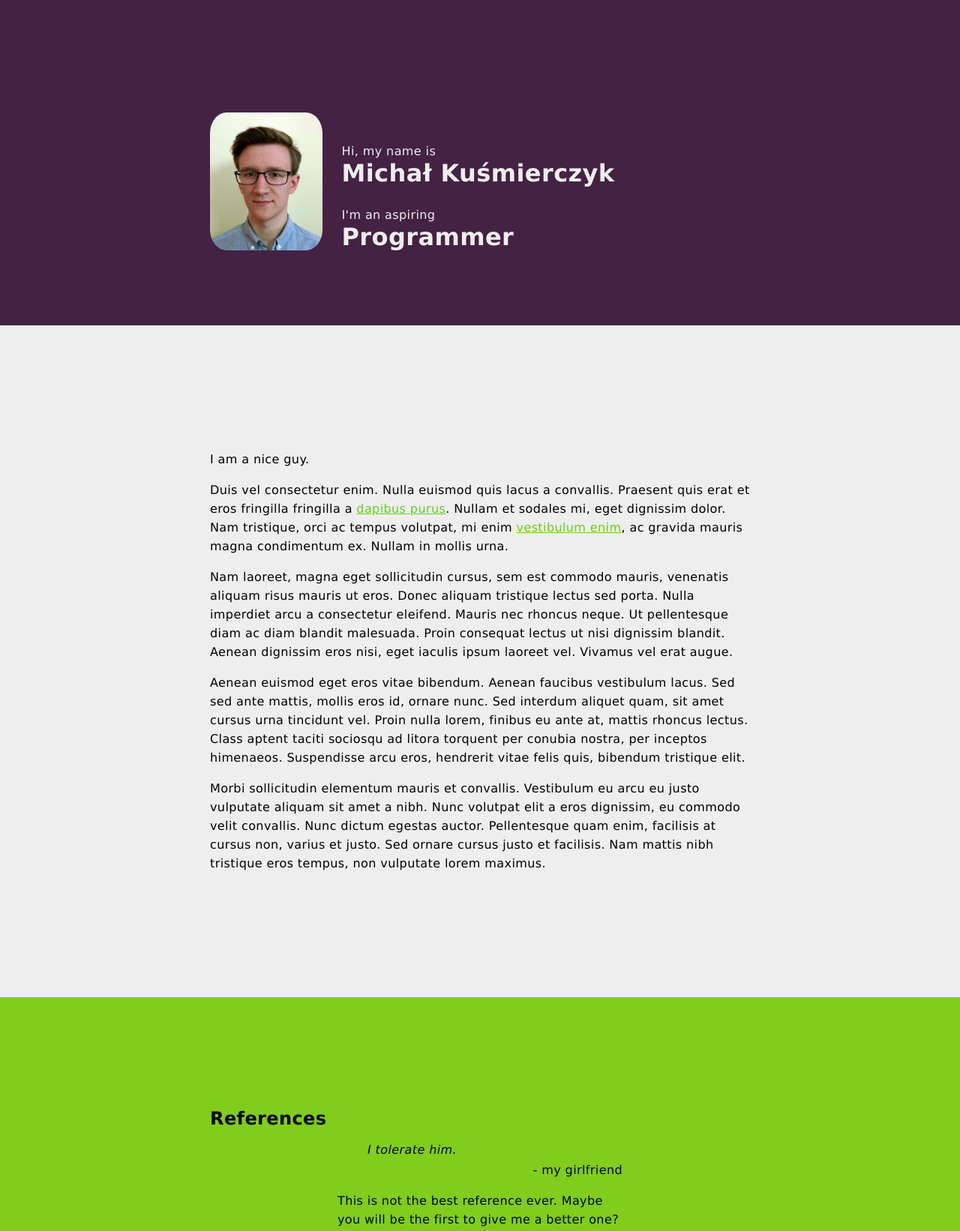
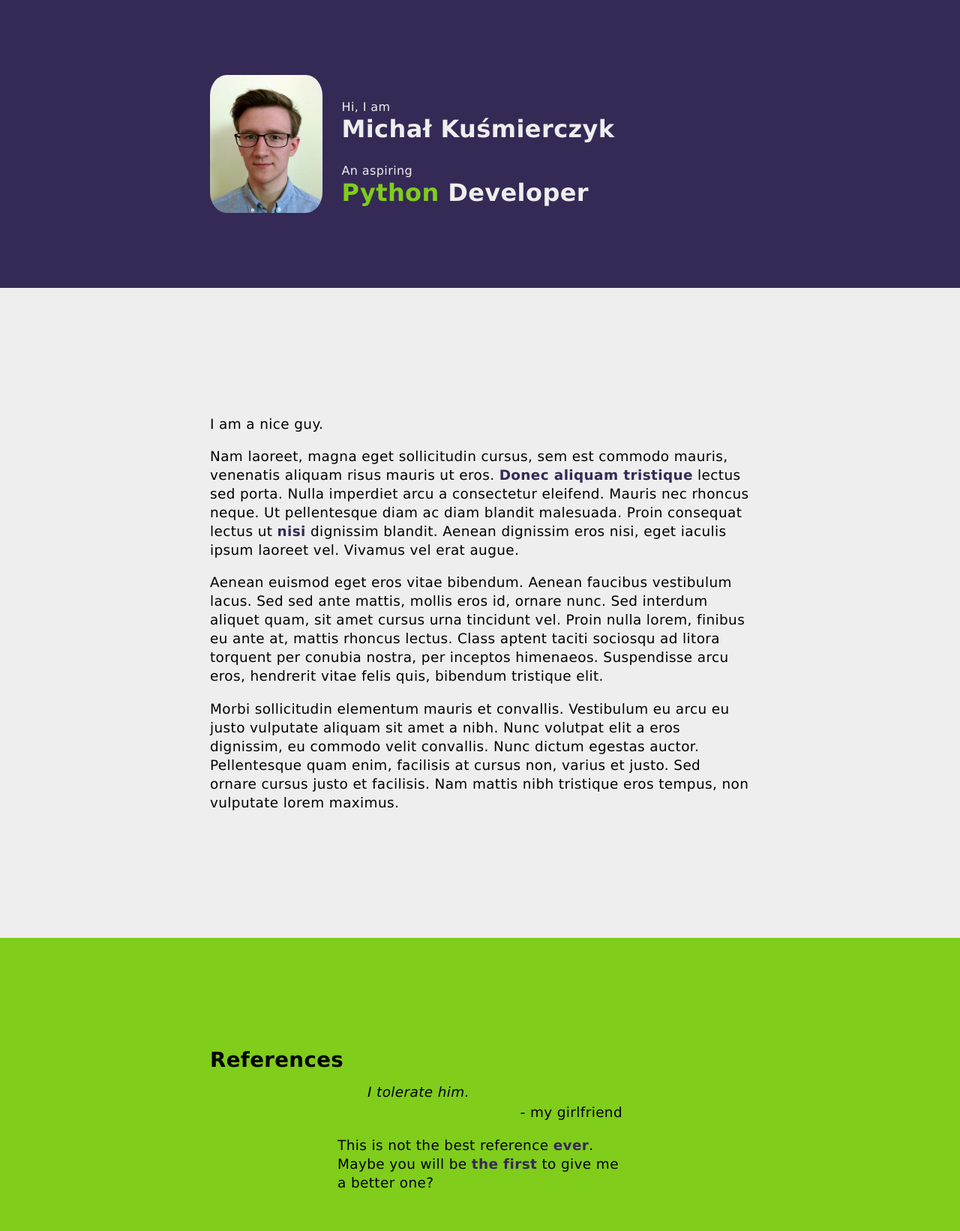
Before and after one commit to mkusm/kusm-name, a plain HTML site: page index.html in a window 1280 px wide. Shown: the top 1642 px of the page at 75% size. Drawn offline with Linux system fonts and the light colour scheme.

Commit message:
cleaned up code improved colors

```diff
--- a/css/main.css
+++ b/css/main.css
@@ -7,7 +7,7 @@ body {
   line-height: 25px;
   font-family: Verdana, sans-serif;
   margin: 0;
-  background-color: #EEE
+  background-color: #333
 }
 
 h1 {
@@ -19,6 +19,10 @@ h1 {
 h2 {
   margin: 0;
   padding: 0;
+}
+
+strong {
+  color: #352A56;
 }
 
 q {
@@ -51,6 +55,11 @@ a:active {
 .content {
   margin-left: auto;
   margin-right: auto;
+  font-size: 1.15em;
+}
+
+.content-head {
+  font-size: 1em;
 }
 
 .row {
@@ -59,22 +68,33 @@ a:active {
 }
 
 .row-head {
+  padding-top: 100px;
   padding-bottom: 100px;
   line-height: 0px;
 }
 
 .purple {
-  background-color: #424;
+  background-color: #352A56;
   color: #EEE;
 }
 
 .green {
   background-color: #80CD1B;
+  color: black;
+}
+
+.light {
+  background-color: #EEE;
+  color: black;
 }
 
 .dark {
   background-color: #333;
   color: #EEE;
+}
+
+.python {
+  color: #80CD1B;
 }
 
 .author {
@@ -84,17 +104,17 @@ a:active {
   margin-bottom: 10px;
 }
 
-#head-text {
+.head-text {
     line-height: 25px;
 }
 
-#references {
+.references {
   max-width: 380px;
   margin-left: auto;
   margin-right: auto;
 }
 
-#why {
+.why {
   margin-top: 50px;
   display: block;
   text-align: right;
@@ -104,11 +124,11 @@ a:active {
   text-decoration: none;
 }
 
-#why:hover {
+.why:hover {
   color: #EEE;
 }
 
-#me {
+.me {
   max-width: 150px;
   border-radius: 15%;
 }
@@ -122,14 +142,11 @@ a:active {
     max-width: 720px;
   }
 
-  #me {
-    margin-right: 20px;
-  }
-
-  #head-text {
+  .head-text {
     display: inline-block;
     vertical-align: top;
-    margin-top: 39px;
+    margin-top: 30px;
+    margin-left: 20px;
   }
 }
 
@@ -145,19 +162,17 @@ a:active {
     padding-bottom: 70px;
   }
 
+  .content {
+    margin-left: 4%;
+    margin-right: 4%;
+  }
+
   .content-head {
     padding: 0;
     margin: 0;
   }
 
-  .content {
-    margin-left: 4%;
-    margin-right: 4%;
-  }
-
-  #me {
-    max-width: 150px;
-    border-radius: 15%;
-    margin-bottom: 20px;
+  .head-text {
+    margin-top: 25px;
   }
 }
--- a/index.html
+++ b/index.html
@@ -10,28 +10,28 @@
 <!-- Header, photo and name -->
 <div class="row row-head purple">
   <div class="content content-head">
-    <img id="me" alt="Michał Kuśmierczyk" src="images/me_smaller.jpg">
-    <div id="head-text">
-      Hi, my name is
+    <img class="me" alt="Michał Kuśmierczyk" src="images/me_smaller.jpg">
+    <div class="head-text">
+      Hi, I am
       <h1>Michał Kuśmierczyk</h1>
       <br>
-      I'm an aspiring
-      <h1>Programmer</h1>
+      An aspiring
+      <h1><span class="python">Python</span> Developer</h1>
     </div>
   </div>
 </div>
 
 <!-- About me -->
-<div class="row">
+<div class="row light">
   <div class="content">
     <p>
       I am a nice guy.
     </p>
     <p>
-      Duis vel consectetur enim. Nulla euismod quis lacus a convallis. Praesent quis erat et eros fringilla fringilla a <a href="qqq.qq">dapibus purus</a>. Nullam et sodales mi, eget dignissim dolor. Nam tristique, orci ac tempus volutpat, mi enim <a href="aa">vestibulum enim</a>, ac gravida mauris magna condimentum ex. Nullam in mollis urna.
-    </p>
-    <p>
-      Nam laoreet, magna eget sollicitudin cursus, sem est commodo mauris, venenatis aliquam risus mauris ut eros. Donec aliquam tristique lectus sed porta. Nulla imperdiet arcu a consectetur eleifend. Mauris nec rhoncus neque. Ut pellentesque diam ac diam blandit malesuada. Proin consequat lectus ut nisi dignissim blandit. Aenean dignissim eros nisi, eget iaculis ipsum laoreet vel. Vivamus vel erat augue.
+
+
+
+      Nam laoreet, magna eget sollicitudin cursus, sem est commodo mauris, venenatis aliquam risus mauris ut eros. <strong>Donec aliquam tristique</strong> lectus sed porta. Nulla imperdiet arcu a consectetur eleifend. Mauris nec rhoncus neque. Ut pellentesque diam ac diam blandit malesuada. Proin consequat lectus ut <strong>nisi</strong> dignissim blandit. Aenean dignissim eros nisi, eget iaculis ipsum laoreet vel. Vivamus vel erat augue.
     </p>
     <p>
       Aenean euismod eget eros vitae bibendum. Aenean faucibus vestibulum lacus. Sed sed ante mattis, mollis eros id, ornare nunc. Sed interdum aliquet quam, sit amet cursus urna tincidunt vel. Proin nulla lorem, finibus eu ante at, mattis rhoncus lectus. Class aptent taciti sociosqu ad litora torquent per conubia nostra, per inceptos himenaeos. Suspendisse arcu eros, hendrerit vitae felis quis, bibendum tristique elit.
@@ -46,15 +46,15 @@
 <div class="row green">
   <div class="content">
     <h2 class="header">References</h2>
-    <div id="references">
+    <div class="references">
       <q>I tolerate him.</q><span class="author">- my girlfriend</span>
-      <p>This is not the best reference ever. Maybe you will be the first to give me a better one?</p>
+      <p>This is not the best reference <strong>ever</strong>. Maybe you will be <strong>the first</strong> to give me a better one?</p>
     </div>
   </div>
 </div>
 
 <!-- TODO -->
-<div class="row">
+<div class="row light">
   <div class="content">
     <h2 class="header">Nulla non semper nisl, ut mollis nisi.</h2>
     <p>
@@ -70,7 +70,7 @@
     <p>
       Curabitur et nisl faucibus, pretium lectus nec, maximus purus. Sed vehicula in diam suscipit molestie. Quisque vitae bibendum orci. Vestibulum quam nibh, tempor nec posuere et, auctor vitae mi. Suspendisse potenti. Nam luctus dui in arcu vehicula vehicula. Curabitur tempor nulla ut sem porta interdum. Nulla at consectetur velit, sed egestas orci. Cras sem urna, vulputate sit amet mi quis, lacinia vestibulum mi. Pellentesque risus erat, ultrices eu luctus at, finibus ut lorem. Cras eu egestas justo. Donec lectus mi, fringilla varius volutpat ac, ultrices quis eros. Cras tristique vulputate ante convallis egestas. Quisque rhoncus velit quis odio convallis, vitae sollicitudin magna mollis. Vivamus porttitor tincidunt tincidunt.
     </p>
-    <a id="why" href="http://liteweb.neocities.org/">
+    <a class="why" href="http://liteweb.neocities.org/">
       why is this site so simple and good-looking?
     </a>
   </div>
```
